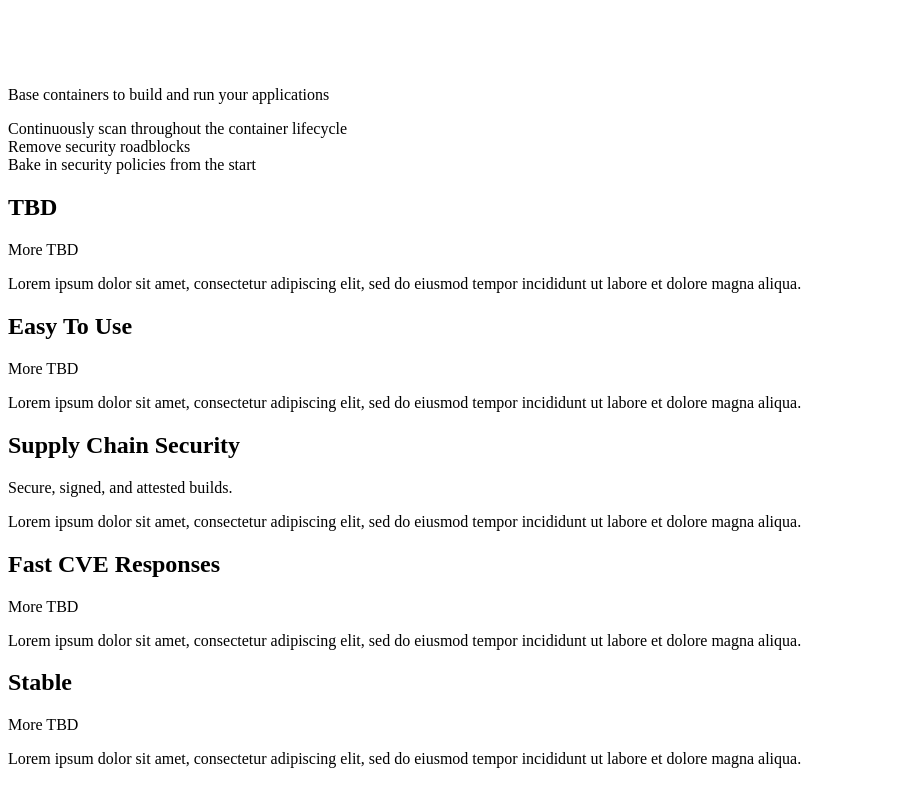
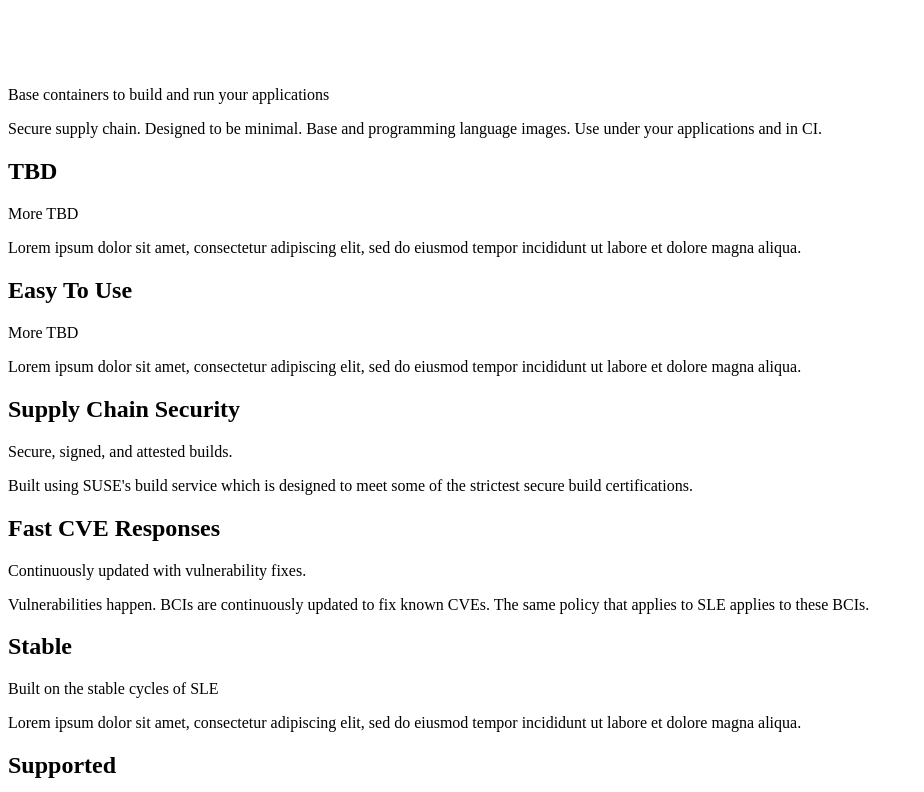
Before and after one commit to SUSE/bci, a Next.js app: page /bci/ in a window 1280 px wide. Shown: the part 6640-7432 px from the top of the page, without its empty margins (0-924 px from the left). Built offline with nearby package versions, Linux system fonts and the light colour scheme.

Commit message:
Some content updates
Signed-off-by: Matt Farina <matt.farina@suse.com>

```diff
--- a/pages/index.tsx
+++ b/pages/index.tsx
@@ -26,7 +26,7 @@ export default function Home() {
               <p className='text-2xl font-thin text-left text-secondary-dark dark:text-primary'>Base containers to build and run your applications</p>
 
               <p className='mt-4'>
-                Continuously scan throughout the container lifecycle <br /> Remove security roadblocks <br /> Bake in security policies from the start
+                Secure supply chain. Designed to be minimal. Base and programming language images. Use under your applications and in CI.
               </p>
             </motion.div>
 
@@ -56,28 +56,28 @@ export default function Home() {
               <h2 className='text-secondary-dark dark:text-primary font-light text-lg'>Supply Chain Security</h2>
               <p className='text-bold my-4 text-sm'>Secure, signed, and attested builds.</p>
               <motion.p className='grid grid-flow-row gap-4 text-sm font-thin' initial='hidden' animate='visible' variants={motionListItems}>
-                Lorem ipsum dolor sit amet, consectetur adipiscing elit, sed do eiusmod tempor incididunt ut labore et dolore magna aliqua.
+                Built using SUSE's build service which is designed to meet some of the strictest secure build certifications.
               </motion.p>
             </div>
 
             <div>
               <h2 className='text-secondary-dark dark:text-primary font-light text-lg'>Fast CVE Responses</h2>
-              <p className='text-bold my-4 text-sm'>More TBD</p>
+              <p className='text-bold my-4 text-sm'>Continuously updated with vulnerability fixes.</p>
+              <motion.p className='grid grid-flow-row gap-4 text-sm font-thin' initial='hidden' animate='visible' variants={motionListItems}>
+                Vulnerabilities happen. BCIs are continuously updated to fix known CVEs. The same policy that applies to SLE applies to these BCIs.
+              </motion.p>
+            </div>
+
+            <div>
+              <h2 className='text-secondary-dark dark:text-primary font-light text-lg'>Stable</h2>
+              <p className='text-bold my-4 text-sm'>Built on the stable cycles of SLE</p>
               <motion.p className='grid grid-flow-row gap-4 text-sm font-thin' initial='hidden' animate='visible' variants={motionListItems}>
                 Lorem ipsum dolor sit amet, consectetur adipiscing elit, sed do eiusmod tempor incididunt ut labore et dolore magna aliqua.
               </motion.p>
             </div>
 
             <div>
-              <h2 className='text-secondary-dark dark:text-primary font-light text-lg'>Stable</h2>
-              <p className='text-bold my-4 text-sm'>More TBD</p>
-              <motion.p className='grid grid-flow-row gap-4 text-sm font-thin' initial='hidden' animate='visible' variants={motionListItems}>
-                Lorem ipsum dolor sit amet, consectetur adipiscing elit, sed do eiusmod tempor incididunt ut labore et dolore magna aliqua.
-              </motion.p>
-            </div>
-
-            <div>
-              <h2 className='text-secondary-dark dark:text-primary font-light text-lg'>TBD</h2>
+              <h2 className='text-secondary-dark dark:text-primary font-light text-lg'>Supported</h2>
               <p className='text-bold my-4 text-sm'>More TBD</p>
               <motion.p className='grid grid-flow-row gap-4 text-sm font-thin' initial='hidden' animate='visible' variants={motionListItems}>
                 Lorem ipsum dolor sit amet, consectetur adipiscing elit, sed do eiusmod tempor incididunt ut labore et dolore magna aliqua.
```
